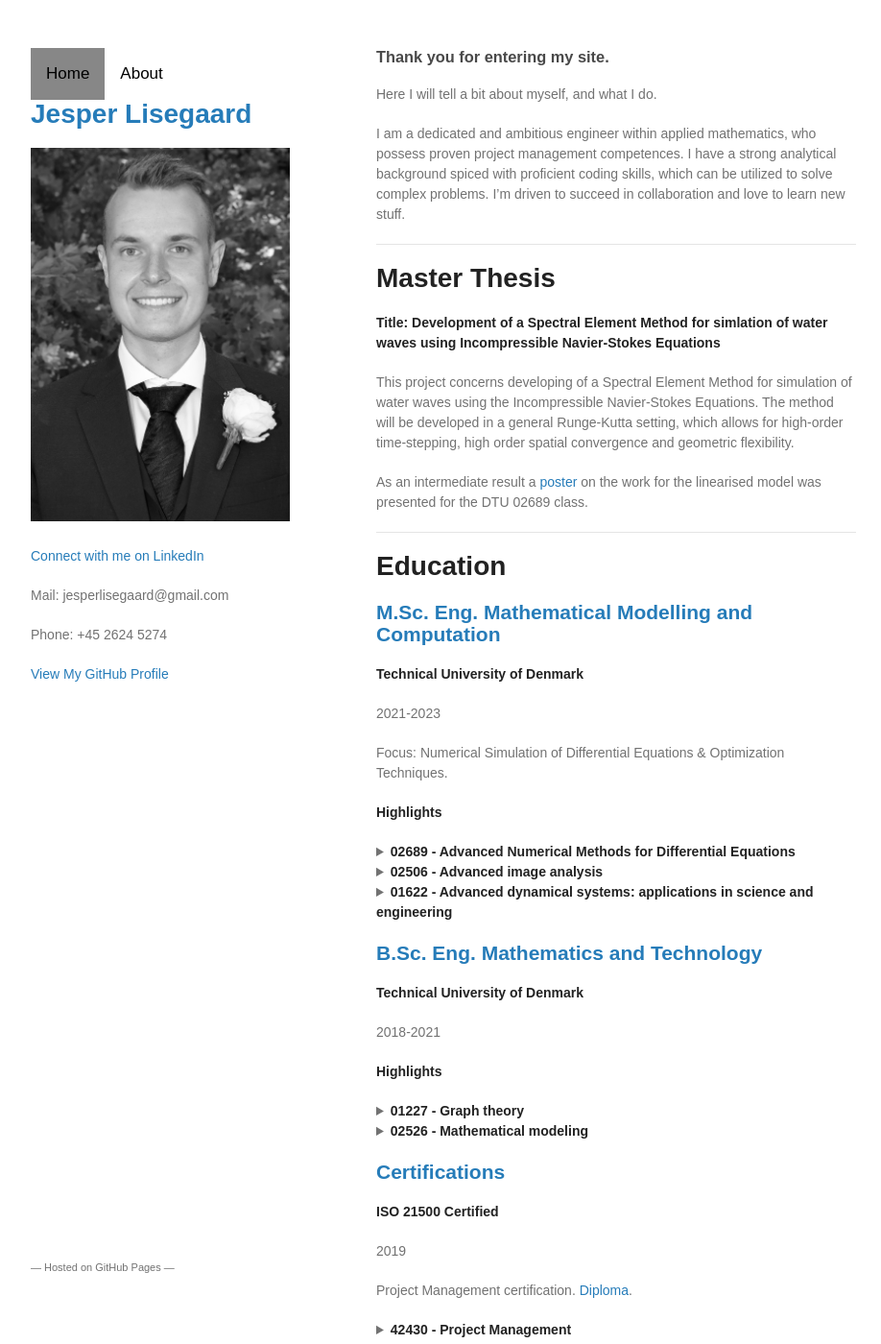
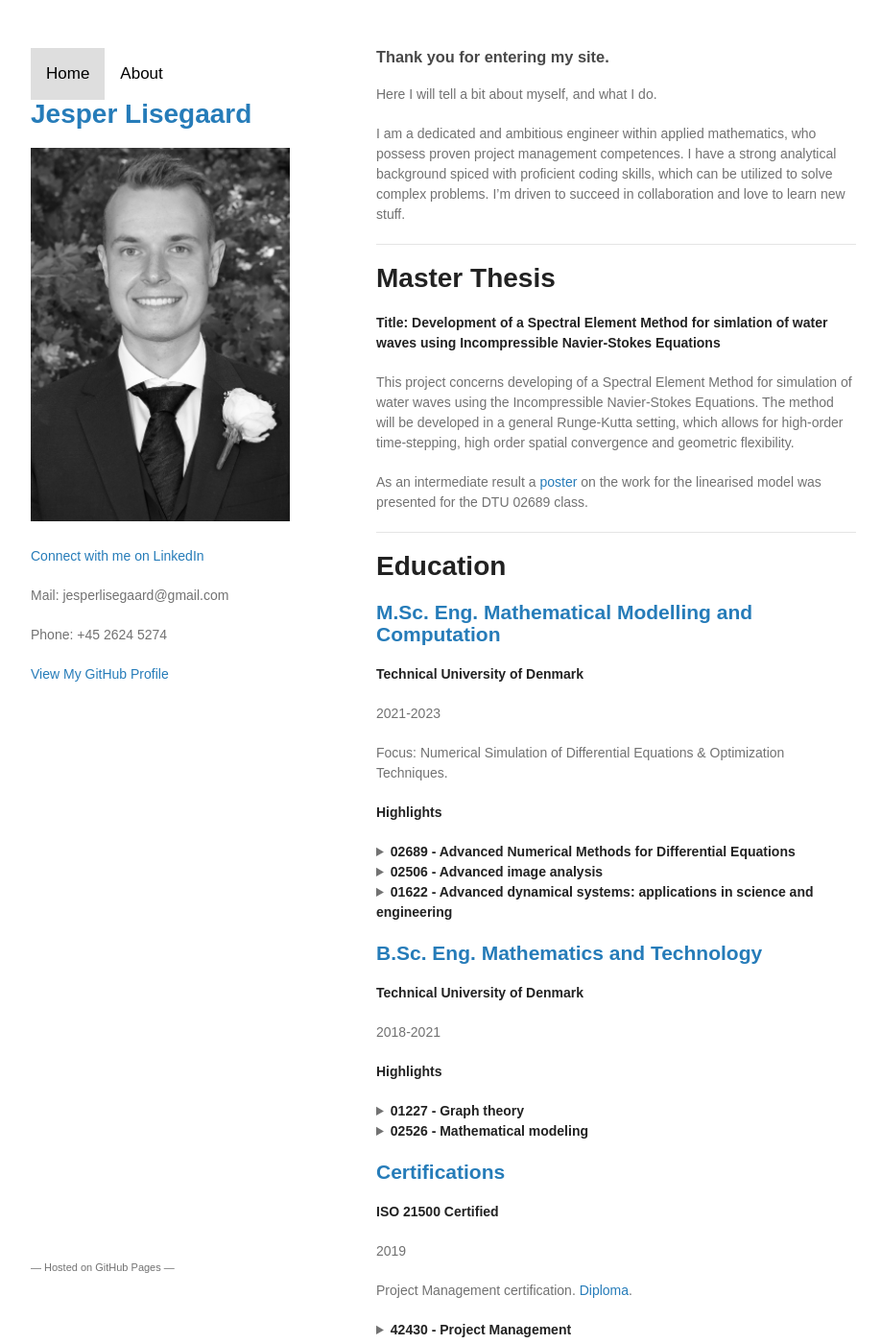
Before and after one commit to JLisegaard/jlisegaard.github.io, a Jekyll site: the page built from index.md, in a window 1280 px wide and 1400 px high. Shown: the whole window at 96% size, without its empty margins (178-1096 px from the left). Built offline with Jekyll 4.4.1, drawn with Linux system fonts in a browser that asks for light colours.

Commit message:
Update default.html

```diff
--- a/_layouts/default.html
+++ b/_layouts/default.html
@@ -38,7 +38,7 @@
     }
 
     .topnav a.active {
-      background-color: #4b4b4ba9;
+      background-color: rgba(167, 167, 167, 0.377);
       color: rgb(0, 0, 0);
     }
     </style>
```
